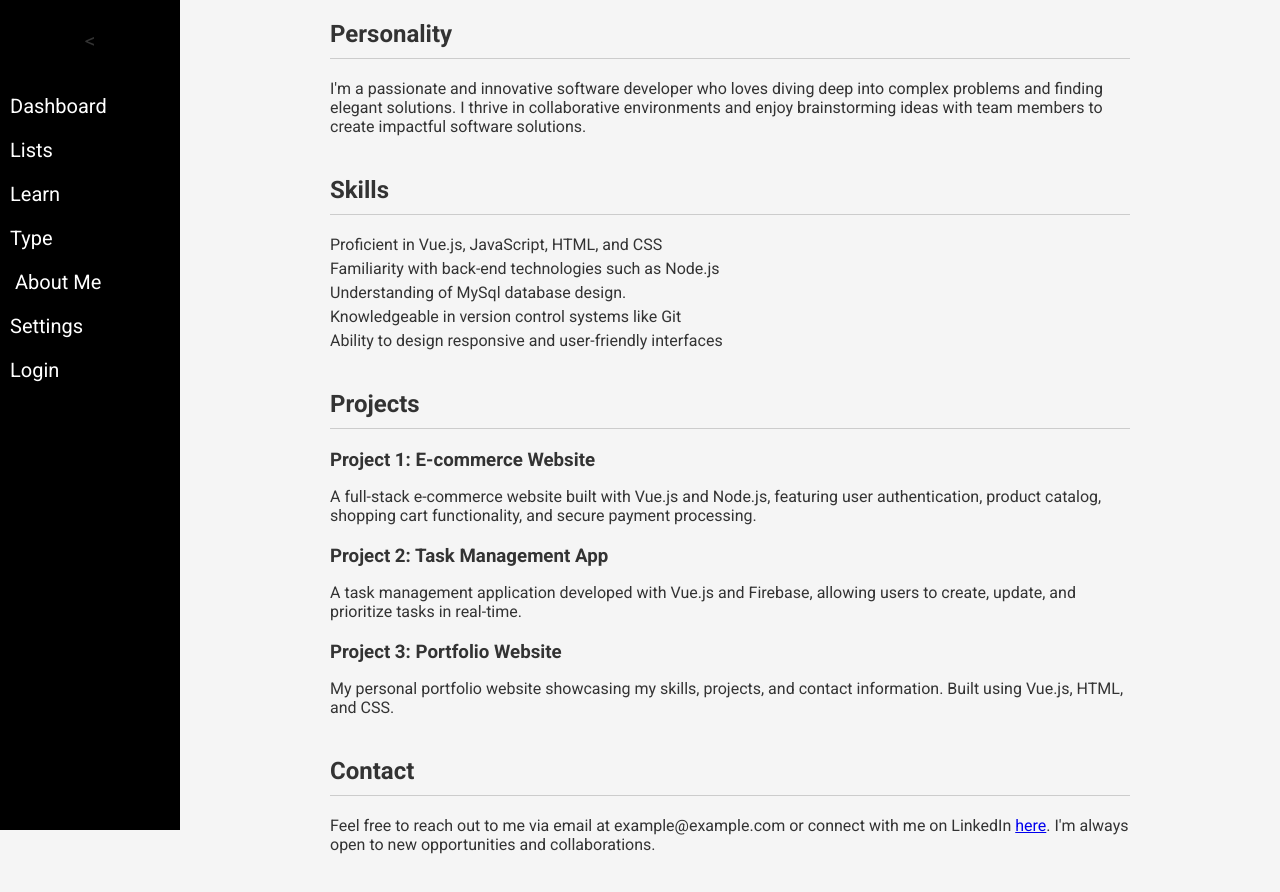
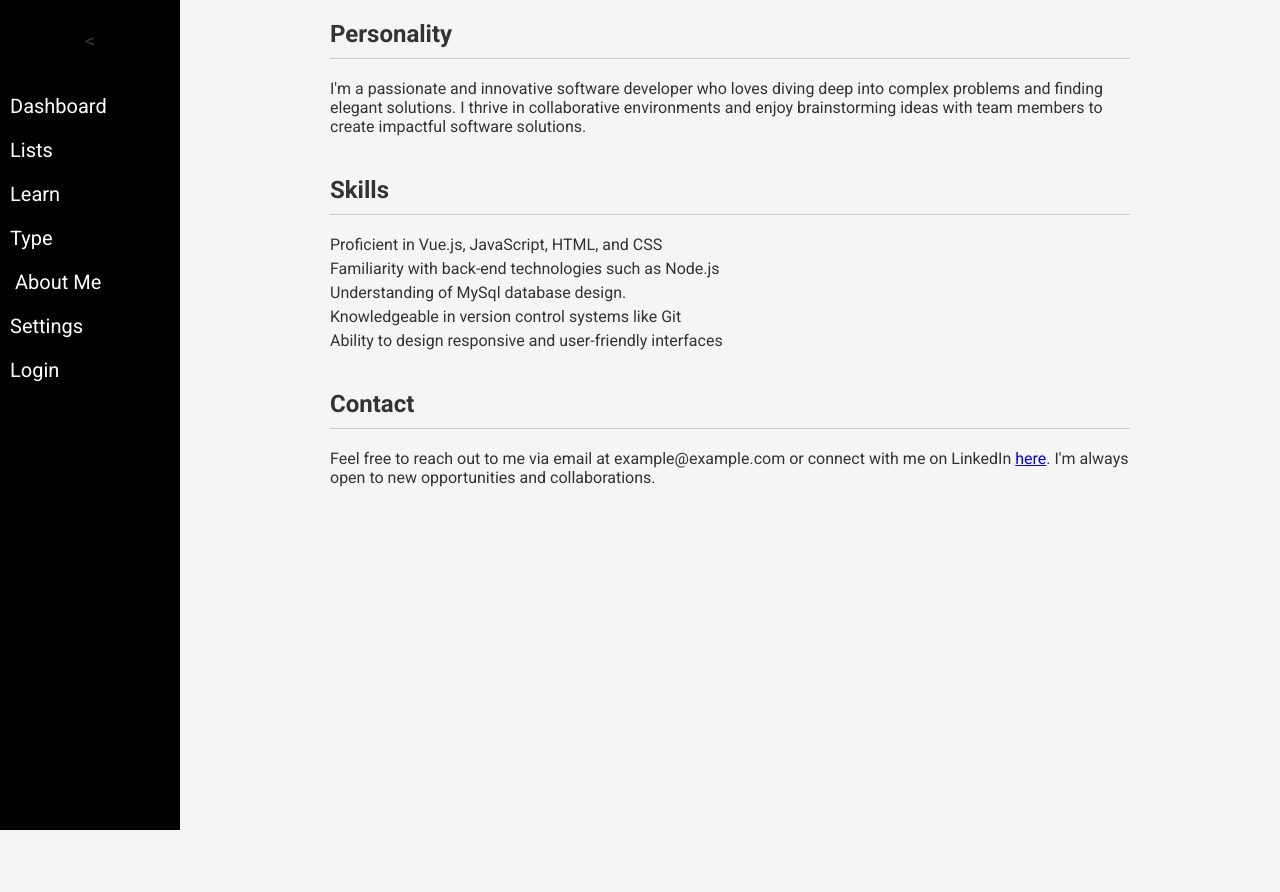
Before and after one commit to philwing100/Portfolio-Vue-Frontend, a Vue app: page / in a window 1280 px wide. After the commit the page ends 800 px from the top, so only its background shows below. Built offline with nearby package versions, Linux system fonts and the light colour scheme.

Commit message:
About me updated somewhat and started working on backend

```diff
--- a/src/views/AboutMe.vue
+++ b/src/views/AboutMe.vue
@@ -19,19 +19,6 @@
     </div>
 
     <div class="section">
-      <h2>Projects</h2>
-      <div class="project">
-        <h3>Project 1: E-commerce Website</h3>
-        <p>A full-stack e-commerce website built with Vue.js and Node.js, featuring user authentication, product catalog, shopping cart functionality, and secure payment processing.</p>
-      </div>
-      <div class="project">
-        <h3>Project 2: Task Management App</h3>
-        <p>A task management application developed with Vue.js and Firebase, allowing users to create, update, and prioritize tasks in real-time.</p>
-      </div>
-      <div class="project">
-        <h3>Project 3: Portfolio Website</h3>
-        <p>My personal portfolio website showcasing my skills, projects, and contact information. Built using Vue.js, HTML, and CSS.</p>
-      </div>
     </div>
 
     <div class="section">
```
Also changed, not shown: 2 other files (tests, documents, lock files or other folders).
